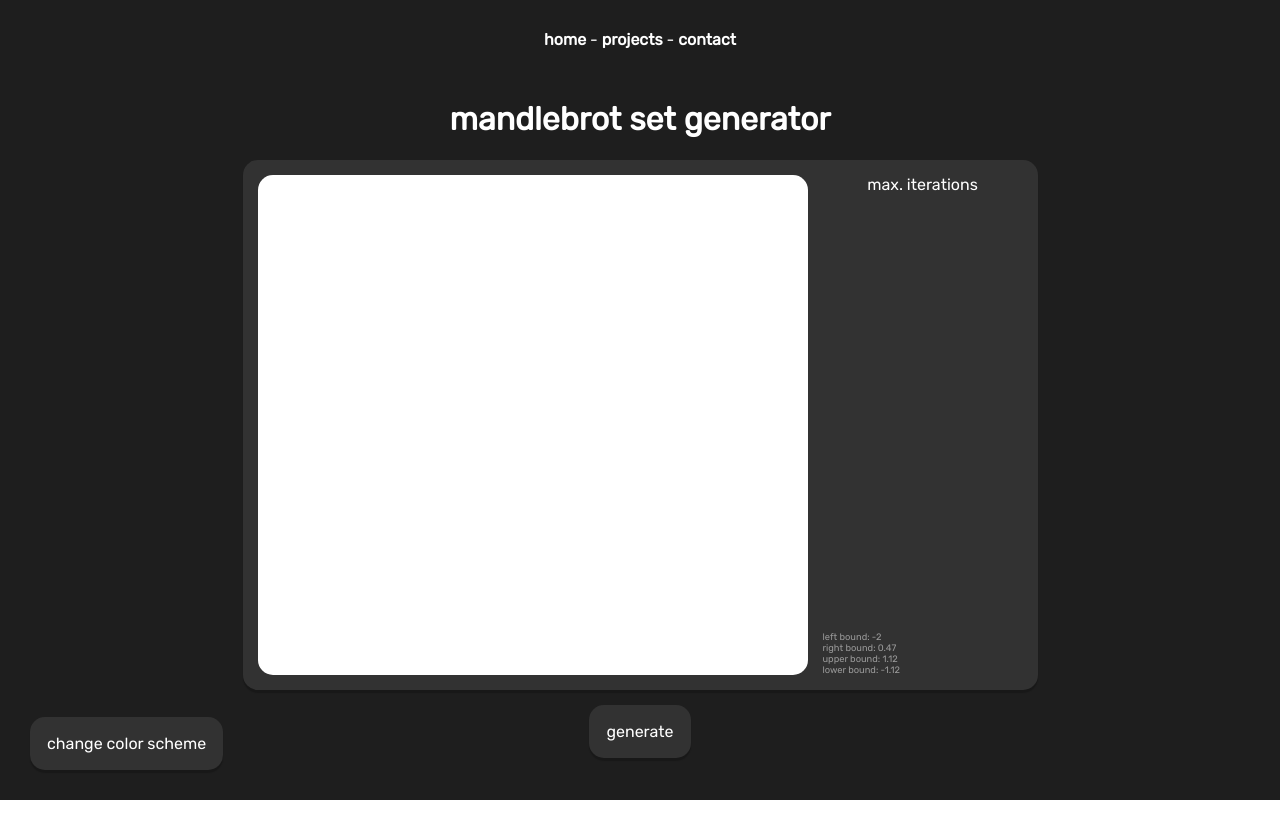
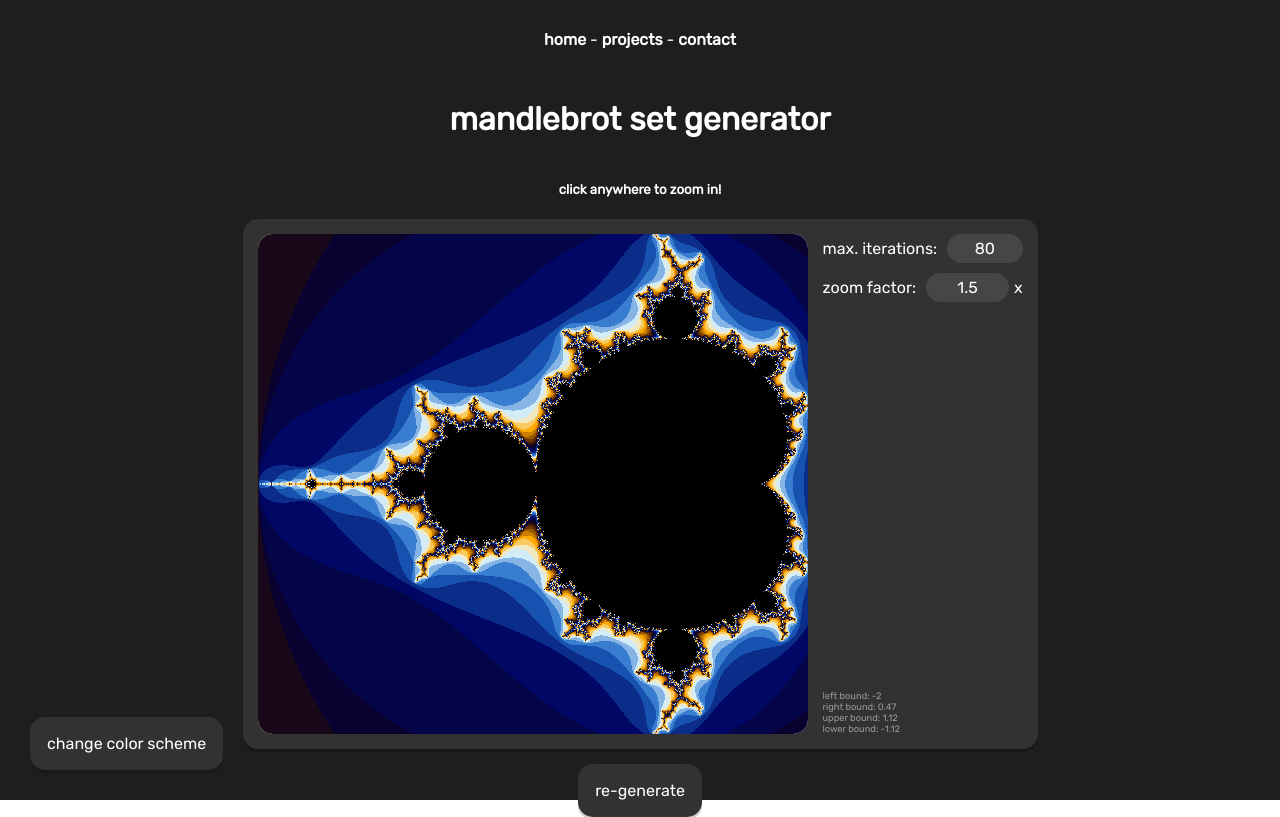
Before and after one commit to nathangchay/me, a Vue app: page /#/mandelbrot in a window 1280 px wide. Built offline with nearby package versions, Linux system fonts and the light colour scheme; the HTML template or start-up script is replaced by a standard one.

Commit message:
Add zoom factor option

```diff
--- a/src/views/Mandelbrot.vue
+++ b/src/views/Mandelbrot.vue
@@ -2,6 +2,9 @@
   <h1>
     mandlebrot set generator
   </h1>
+  <h5>
+    click anywhere to zoom in!
+  </h5>
 
   <div id="container">
     <canvas
@@ -12,7 +15,18 @@
     />
     <div id="sidebar">
       <div id="options">
-        max. iterations
+        <div id="options-item">
+          max. iterations:
+          <input v-model="maxIter">
+        </div>
+        <div id="options-item">
+          zoom factor:
+          <input
+            v-model="zoomFactor"
+            style="margin-right: 5px"
+          >
+          x
+        </div>
       </div>
       <div id="info">
         left bound: {{ boundLeft }} <br>
@@ -27,21 +41,20 @@
     id="button"
     @click="generateMandelbrot"
   >
-    generate
+    {{ generateButtonText }}
   </div>
 </template>
 
 <script>
-import VueSlider from 'vue-slider-component';
-import 'vue-slider-component/theme/antd.css'
-
 export default {
   name: 'Mandelbrot',
   data() {
     return {
+      generateButtonText: "re-generate",
       canvasWidth: 550,
       canvasHeight: 500,
       maxIter: 80,
+      zoomFactor: 1.5,
       boundLeft: -2.0,
       boundRight: 0.47,
       boundDown: -1.12,
@@ -66,9 +79,12 @@ export default {
       ],
     }
   },
+  mounted() {
+    this.generateMandelbrot();
+  },
   methods: {
     onZoom(event) {
-      const zoomFactor = 2;
+      const zoomFactor = this.zoomFactor;
 
       const width = this.canvasWidth;
       const height = this.canvasHeight;
@@ -145,7 +161,7 @@ export default {
         }
       }
     }
-  }
+  },
 };
 </script>
 
@@ -192,4 +208,25 @@ export default {
     align-self: flex-start;
     text-align: left;
   }
+
+  #options-item {
+    display: flex;
+    flex-direction: row;
+    align-items: center;
+    margin-bottom: 10px;
+  }
+
+  input {
+    font-size: inherit;
+    font-family: inherit;
+    color: inherit;
+    background-color: var(--accent1);
+    border: none;
+    border-radius: 15px;
+    width: 0px;
+    flex: 1;
+    padding: 5px 12px;
+    margin-left: 10px;
+    text-align: center;
+  }
 </style>
```
